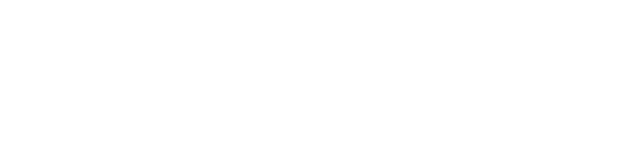
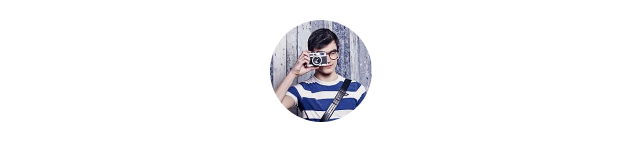
Before and after one commit to js-tasks-ru/htmlcss-20220414_demeshko-egor, a website: page 06-lection4/01-avatar/index.html in a window 1280 px wide. Shown: the whole page, without its empty margins (319-959 px from the left). Drawn offline with Linux system fonts and the light colour scheme.

Commit message:
avatar realisation

```diff
--- a/06-lection4/01-avatar/avatar.css
+++ b/06-lection4/01-avatar/avatar.css
@@ -0,0 +1,8 @@
+.avatar{
+  border-radius: 50%;
+}
+
+.avatar__img{
+  border-radius: 50%;
+  max-width: 100%;
+}
--- a/06-lection4/01-avatar/index.html
+++ b/06-lection4/01-avatar/index.html
@@ -5,7 +5,13 @@
         <link rel="stylesheet" href="../../assets/css/main.css">
         <link rel="stylesheet" href="./avatar.css">
     </head>
-    <body>
-
+    <body style=" padding: 20px; margin: 0 auto; width: 102px; height: 102px;">
+      <div class="avatar" aria-label="user\'s avatar">
+          <picture>
+            <source srcset="./public/avatar-200.jpg" type="image/jpeg">
+            <source srcset="./public/avatar.webp" type="image/webp">
+            <img src="./public/avatar-200.jpg" alt="user\'s avatar" class="avatar__img">
+          </picture>
+        </div>
     </body>
 </html>
```
Also changed, not shown: 06-lection4/01-avatar/public/avatar.webp (added).
